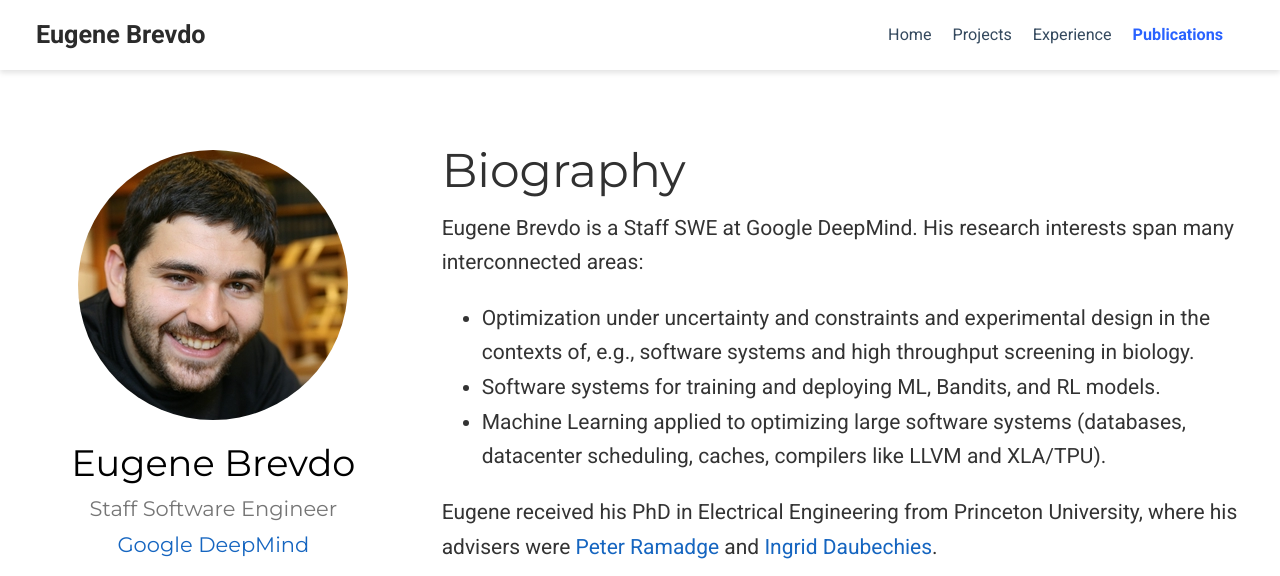
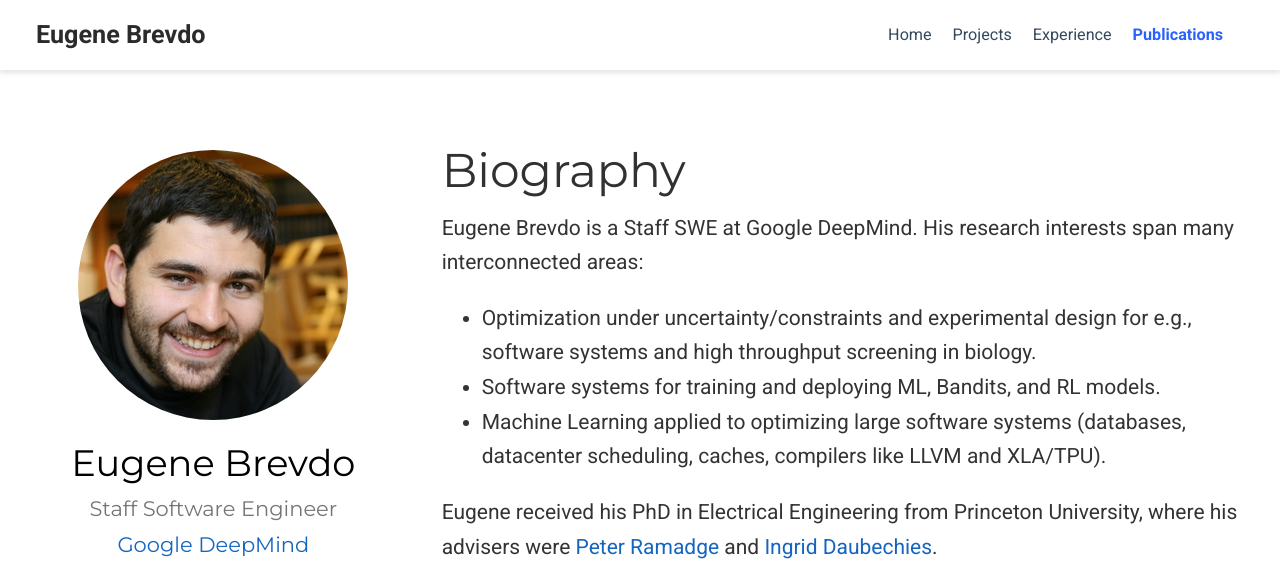
Before and after one commit to ebrevdo/ebrevdo.github.io, a plain HTML site: page index.html in a window 1280 px wide. Shown: the top 576 px of the page. Drawn offline with nearby package versions, Linux system fonts and the light colour scheme; some icons are missing.

Commit message:
Small typo fix.

```diff
--- a/index.html
+++ b/index.html
@@ -831,8 +831,8 @@
       <p>Eugene Brevdo is a Staff SWE at Google DeepMind.
 His research interests span many interconnected areas:</p>
 <ul>
-<li>Optimization under uncertainty and constraints and experimental design in
-the contexts of, e.g., software systems and high throughput screening in biology.</li>
+<li>Optimization under uncertainty/constraints and experimental design for
+e.g., software systems and high throughput screening in biology.</li>
 <li>Software systems for training and deploying ML, Bandits, and RL models.</li>
 <li>Machine Learning applied to optimizing large software systems (databases, datacenter
 scheduling, caches, compilers like LLVM and XLA/TPU).</li>
```
Also changed, not shown: index.json (+1 -1 lines), 1 other file.
